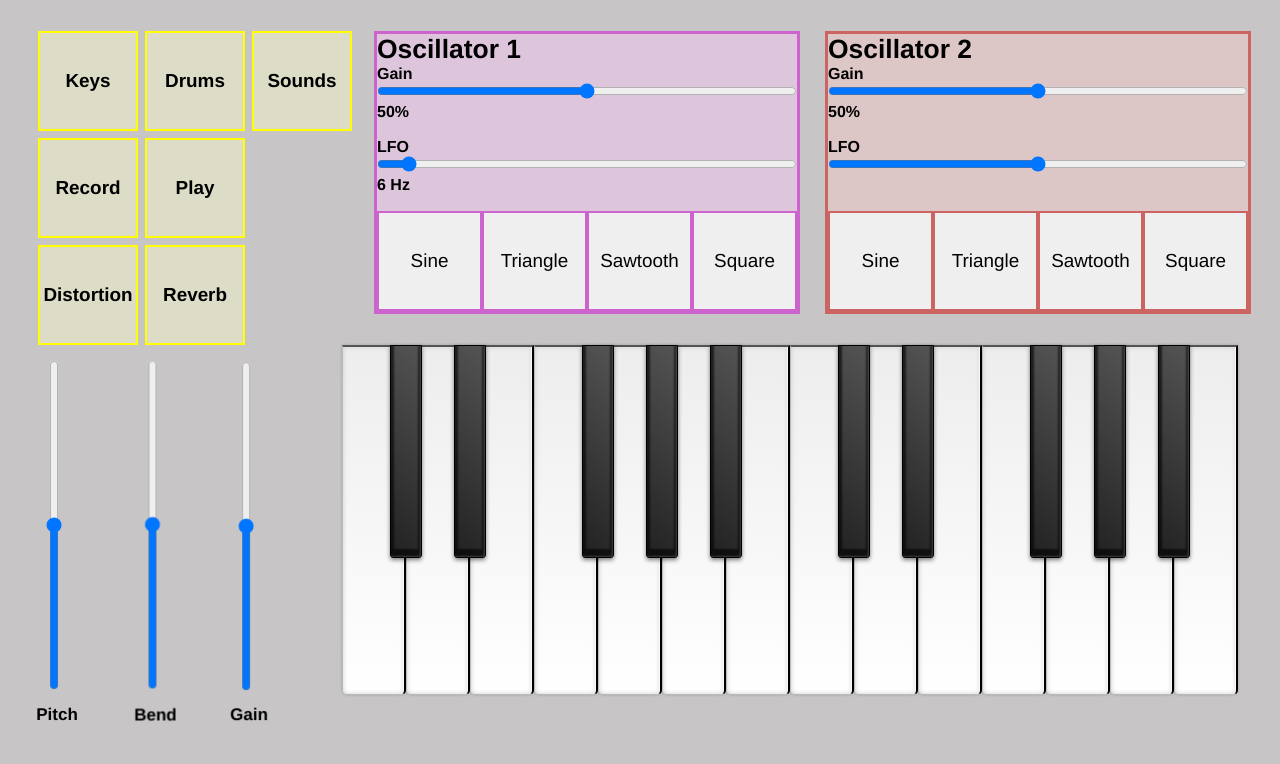
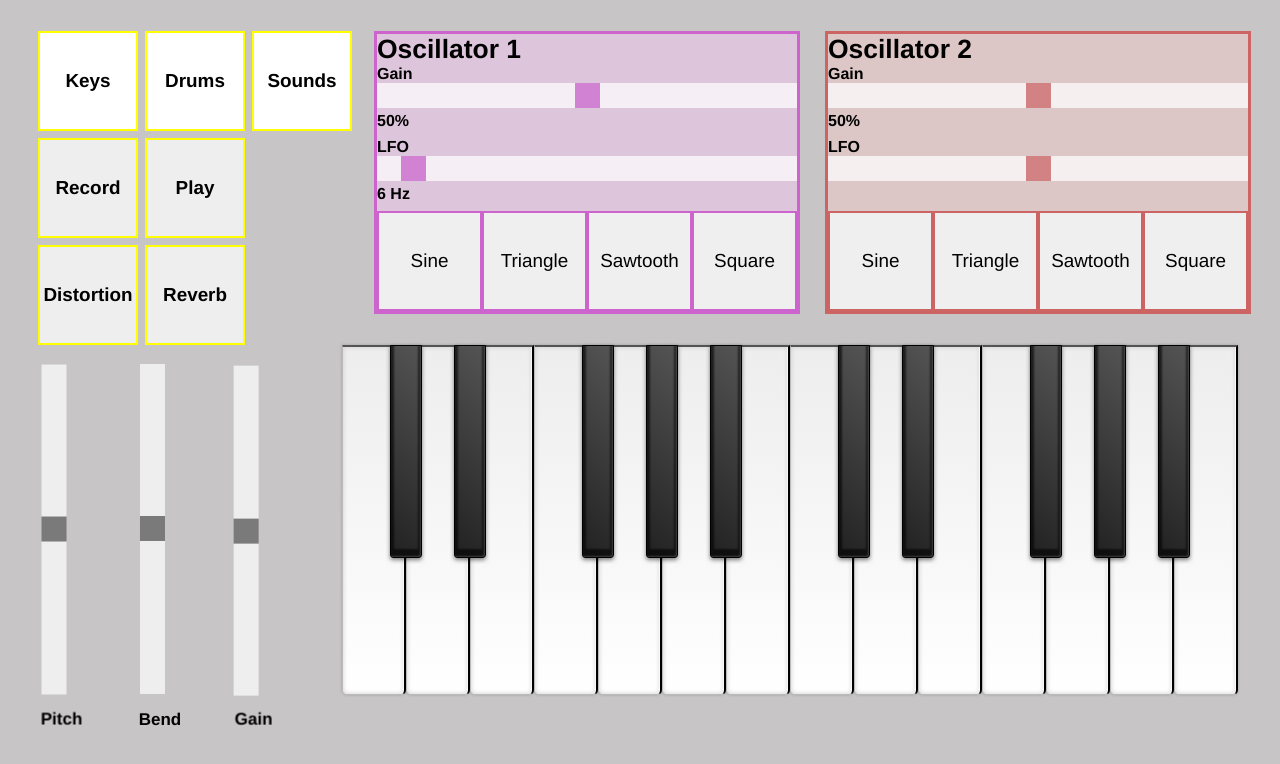
Before and after one commit to marttasch/avprg_PaperSynthi, a plain HTML site: page html js/index.html in a window 1280 px wide. Drawn offline with Linux system fonts and the light colour scheme.

Commit message:
Button- & Sliderdesign überarbeitet + Mouse over

```diff
--- a/html js/style.css
+++ b/html js/style.css
@@ -1,7 +1,6 @@
 *{
   margin: 0;
   padding: 0;
-
   font-family: Helvetica;
 }
 
@@ -109,7 +108,14 @@ html, body {
     width: 105px;
     height: 100px;
     text-align: center;
+    -webkit-appearance: none;
+    -webkit-transition: .2s;
+    transition: opacity .2s;
+    cursor: pointer;
+  }
 
+  .waveform:hover {
+    background: rgba(255,255,255,0.2);
   }
 
   .osc1 button{
@@ -118,6 +124,14 @@ html, body {
 
   .osc2 button{
     border-color: rgb(205,100,100);
+  }
+
+  .osc1 .slider::-webkit-slider-thumb{
+    background: #cd64cd;
+  }
+
+  .osc2 .slider::-webkit-slider-thumb{
+    background: #cd6464;
   }
 
   #gainContainer{
@@ -188,6 +202,28 @@ html, body {
   .mainGain input{
     width: 330px;
   }
+  .slider {
+    -webkit-appearance: none;
+    width: 100%;
+    height: 25px;
+    background: rgb(255,255,255);
+    outline: none;
+    opacity: 0.7;
+    -webkit-transition: .2s;
+    transition: opacity .2s;
+  }
+
+  .slider:hover {
+    opacity: 1;
+  }
+  .slider::-webkit-slider-thumb {
+    -webkit-appearance: none;
+    appearance: none;
+    width: 25px;
+    height: 25px;
+    background: #5a5a5a;
+    cursor: pointer;
+  }
   .ButtonContainer{
     position: fixed;
     top: 31px;
@@ -197,20 +233,28 @@ html, body {
     float: left;
     border-style: solid;
     border-color: rgb(255,255,0);
-    background-color: rgba(255,255,200,0.4);
+    background-color: rgb(255,255,255);
     font-size: 0.5cm;
     font-weight: bold;
     width: 100px;
     height: 100px;
     text-align: center;
     margin-left: 7px;
+    -webkit-appearance: none;
+    -webkit-transition: .2s;
+    transition: opacity .2s;
+    cursor: pointer;
+  }
 
+  .modiButton:hover {
+    background: rgba(255,255,0,0.4);
   }
+
   .recordPlay{
     float: left;
     border-style: solid;
     border-color: rgb(255,255,0);
-    background-color: rgba(255,255,200,0.4);
+    background-color: rgba(255,255,255,0.7);
     font-size: 0.5cm;
     font-weight: bold;
     width: 100px;
@@ -218,7 +262,16 @@ html, body {
     text-align: center;
     margin-top: 7px;
     margin-left: 7px;
+    -webkit-appearance: none;
+    -webkit-transition: .2s;
+    transition: opacity .2s;
+    cursor: pointer;
   }
+
+  .recordPlay:hover {
+    background: rgba(255,255,0,0.4);
+  }
+
   #distortionReverbContainer{
     position: fixed;
     top: 245px;
@@ -228,11 +281,19 @@ html, body {
     float: left;
     border-style: solid;
     border-color: rgb(255,255,0);
-    background-color: rgba(255,255,200,0.4);
+    background-color: rgba(255,255,255,0.7);
     font-size: 0.5cm;
     font-weight: bold;
     width: 100px;
     height: 100px;
     text-align: center;
     margin-left: 7px;
+    -webkit-appearance: none;
+    -webkit-transition: .2s;
+    transition: opacity .2s;
+    cursor: pointer;
   }
+
+  .distortionReverb:hover {
+    background: rgba(255,255,0,0.4);
+  }
```
